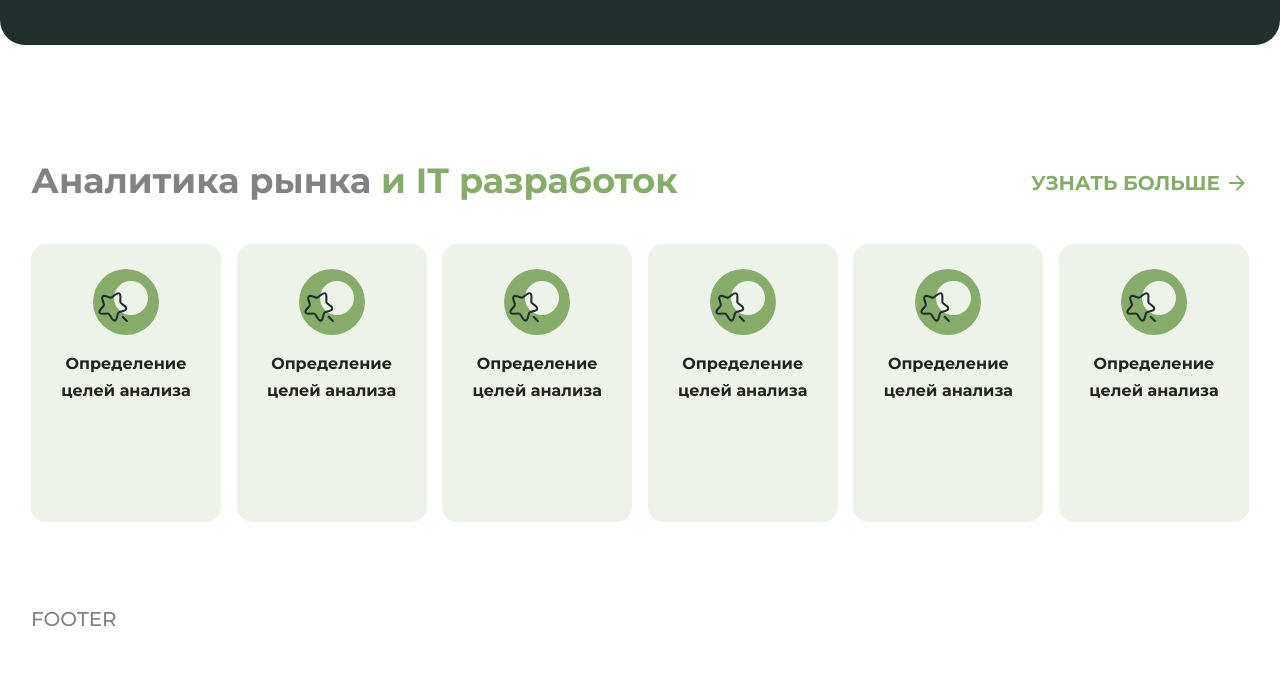
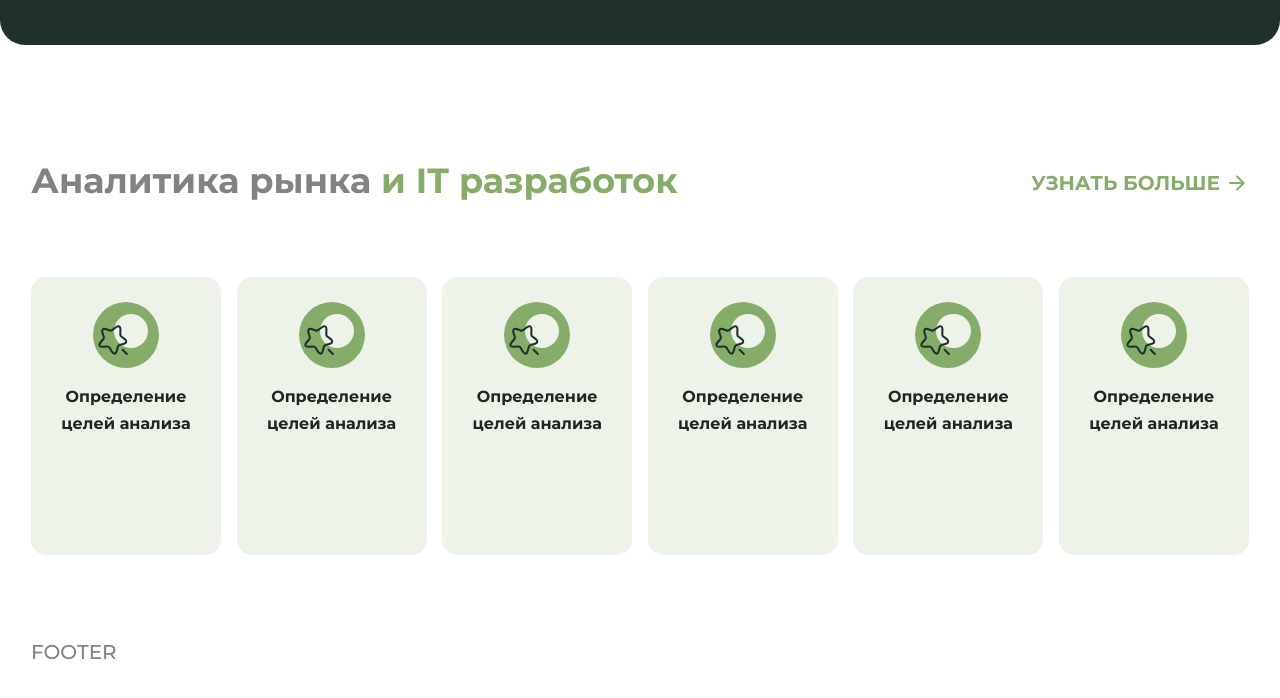
Before and after one commit to Flexible78/Stidn, a website: page src/index.html in a window 1280 px wide. Shown: the part 4975-5673 px from the top of the page. Drawn offline with nearby package versions, Linux system fonts and the light colour scheme; files that its build step writes are made by us from their sources; files whose address does not match are found by name.

Commit message:
feat: fix analitics section

```diff
--- a/src/css/components/analitics.css
+++ b/src/css/components/analitics.css
@@ -31,7 +31,7 @@
 
 
 .analitics__content {
-   margin-top: 37px;
+   margin-top: 70px;
 
    & ul {
       display: flex;
```
